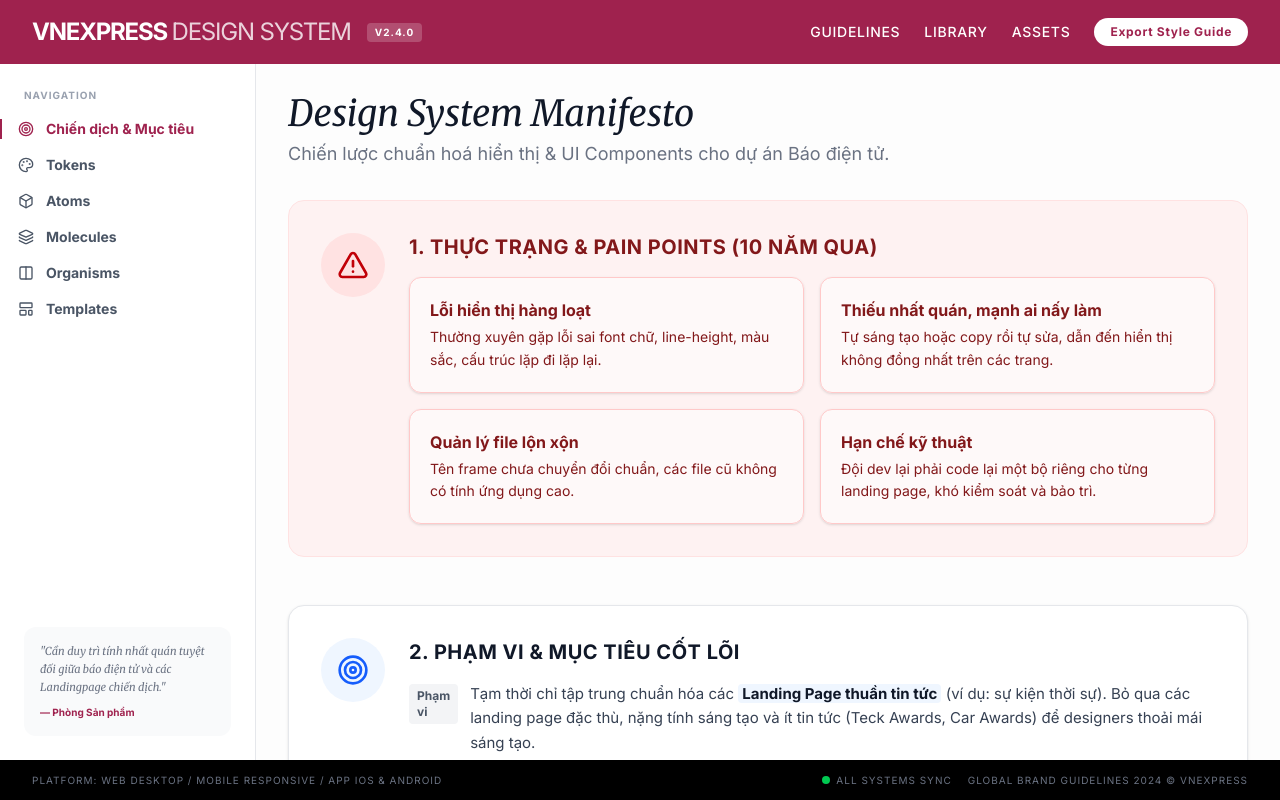
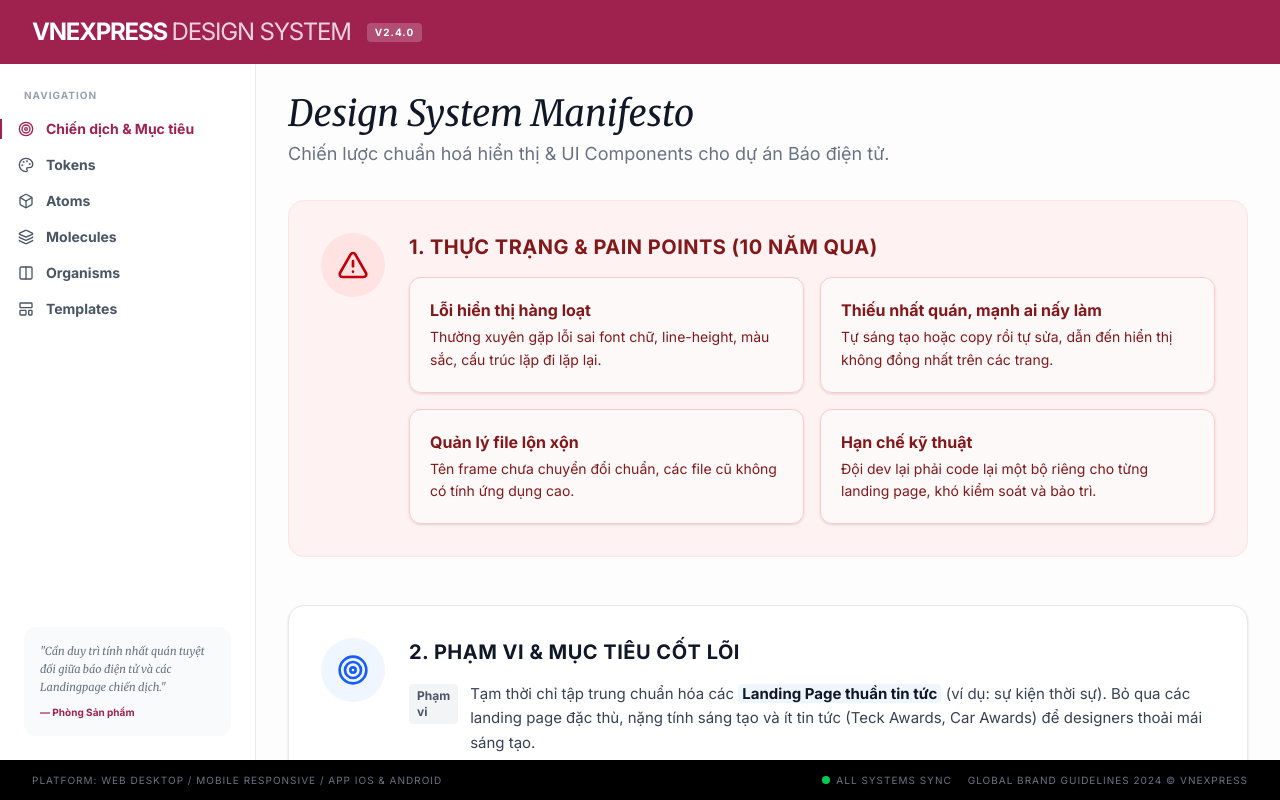
Before and after one commit to hieuntfo/VnEDS, a React (Vite) app: page / in a window 1280 px wide. Built offline with nearby package versions, Linux system fonts and the light colour scheme.

Commit message:
refactor(header): remove navigation links
Remove static navigation items from the header to simplify the layout.

```diff
--- a/src/App.tsx
+++ b/src/App.tsx
@@ -34,12 +34,6 @@
           <div className="text-2xl font-black tracking-tighter uppercase">VnExpress <span className="font-light opacity-80">Design System</span></div>
           <span className="px-2 py-0.5 bg-white/20 text-[10px] rounded uppercase font-bold tracking-widest">v2.4.0</span>
         </div>
-        <div className="flex items-center gap-6 text-sm font-medium uppercase tracking-wider">
-          <a href="#" className="hover:opacity-70 transition-opacity">Guidelines</a>
-          <a href="#" className="hover:opacity-70 transition-opacity">Library</a>
-          <a href="#" className="hover:opacity-70 transition-opacity">Assets</a>
-          <button className="bg-white text-[#9F224E] px-4 py-1.5 rounded-full text-xs font-bold">Export Style Guide</button>
-        </div>
       </header>
 
       <div className="flex grow overflow-hidden">
```
